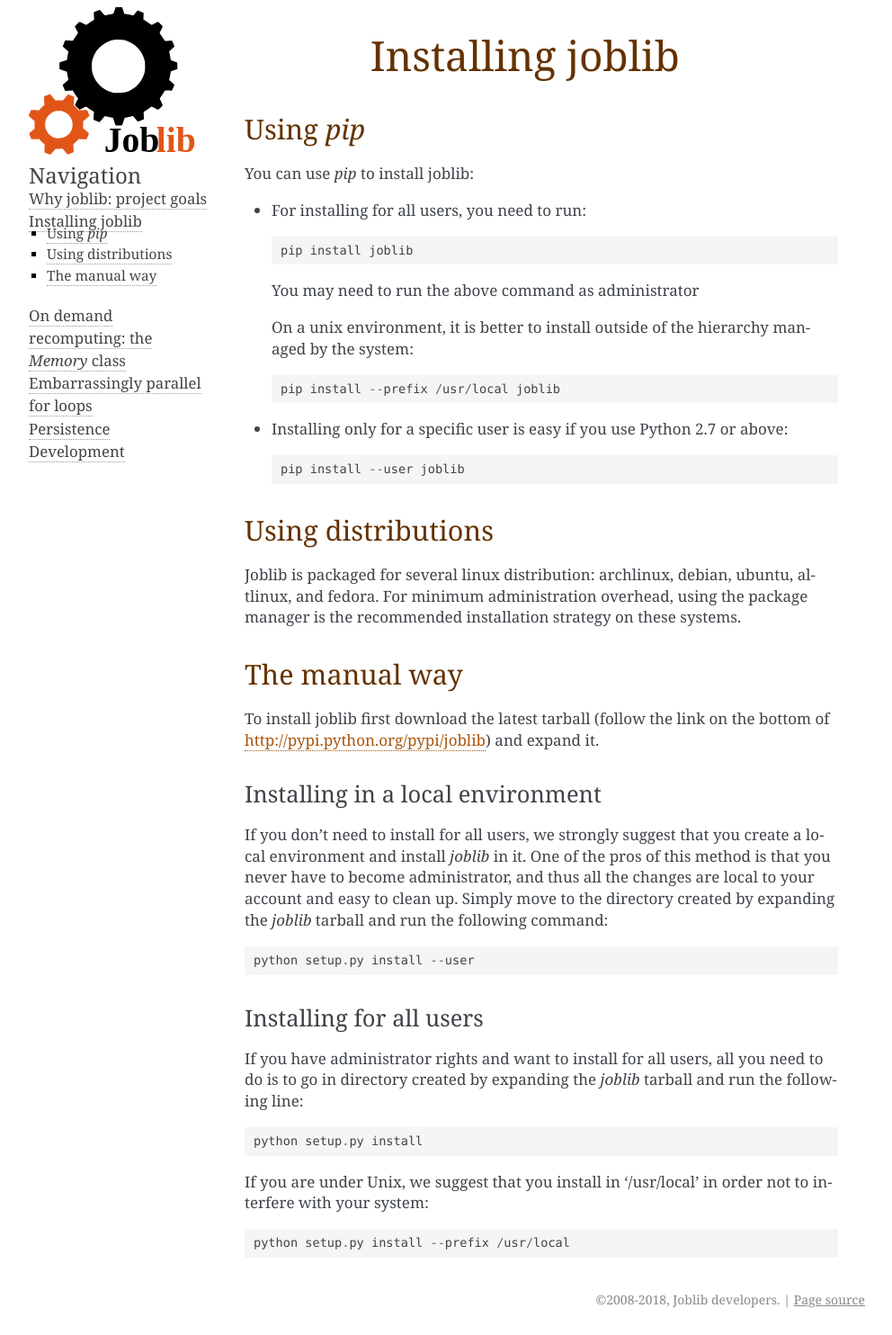
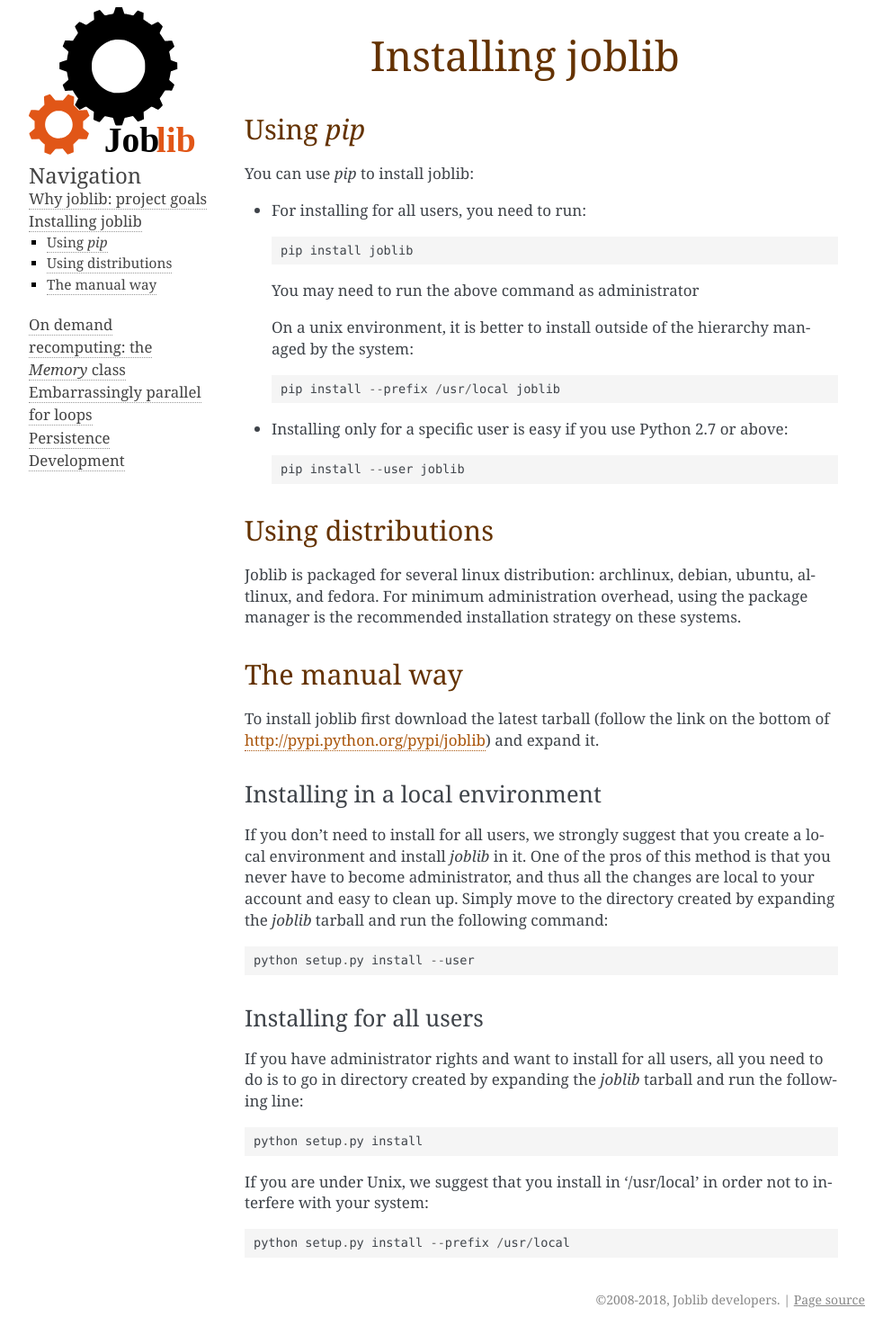
Before and after one commit to joblib/joblib, a Sphinx documentation site: the page built from doc/installing.rst, in a window 1280 px wide. Shown: the whole page at 90% size, without its empty margins (148-1140 px from the left). Built offline with Sphinx 7.4.7, drawn with Linux system fonts in a browser that asks for light colours; formulas are drawn with MathJax 3; pages that are not in the unit, such as notebooks, are missing from menus.

Commit message:
improve css

```diff
--- a/doc/_static/custom.css
+++ b/doc/_static/custom.css
@@ -43,15 +43,12 @@ div.body table.docutils td{
 
 /* Move the ads down in read the docs */
 div.sphinxsidebarwrapper ul:last-of-type {
+    margin-top: -10px;
     margin-bottom: 100px;
 }
 
 /* But don't apply this to nested ul */
 div.sphinxsidebarwrapper ul ul:last-of-type {
+    margin-top: 0px;
     margin-bottom: 20px;
 }
-
-/* Move up the last list containing functions reference links */
-div.sphinxsidebar ul:last-of-type {
-    margin-top: -10px;
-}
```
